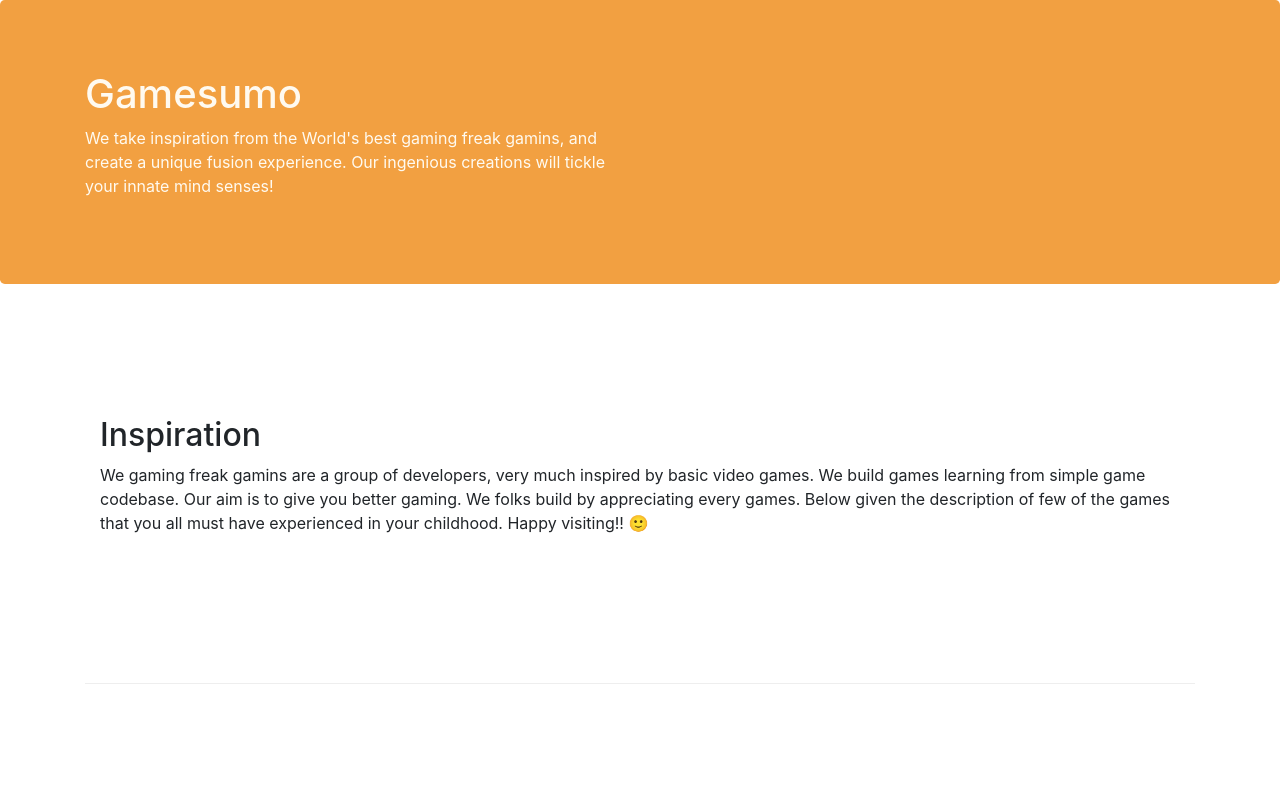
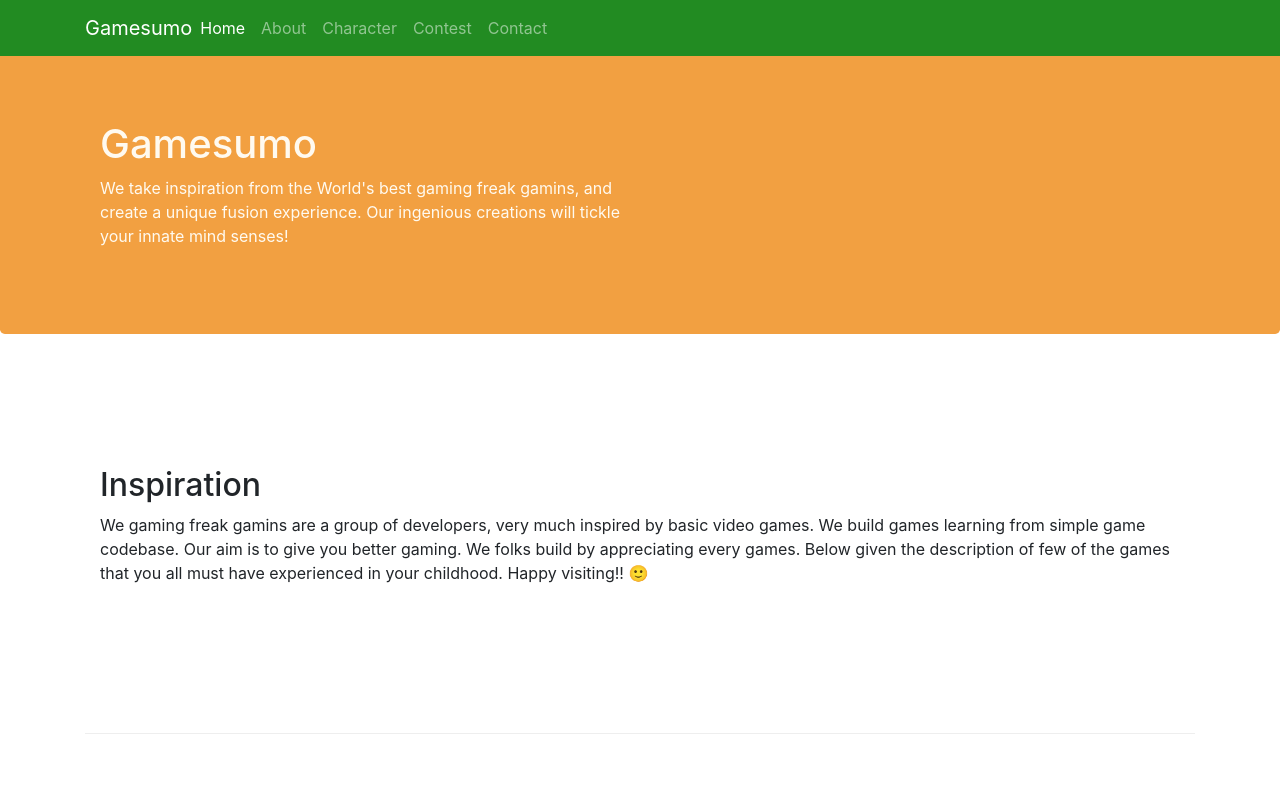
Before and after one commit to rohit10000/gamesumo, a website: page index.html in a window 1280 px wide. Shown: the top 800 px of the page. Drawn offline with nearby package versions, Linux system fonts and the light colour scheme.

Commit message:
Navbar and breadcrumbs added

```diff
--- a/css/styles.css
+++ b/css/styles.css
@@ -26,3 +26,11 @@
     margin:0px;
     color:#0f0f0f;
 }
+
+body{
+    padding: 50px 0px 0px 0px;
+    z-index: 0;
+}
+.navbar-dark{
+    background-color: forestgreen;
+}
--- a/index.html
+++ b/index.html
@@ -14,9 +14,28 @@
 </head>
 <body>
 
-<header class="jumbotron row-header">
+<nav class="navbar navbar-dark navbar-expand-sm fixed-top">
     <div class="container">
-        <div class="row">
+        <button class="navbar-toggler" type="button" data-toggle="collapse" data-target="#Navbar">
+            <span class="navbar-toggler-icon"></span>
+        </button>
+        <a class="navbar-brand mr-auto" href="#">Gamesumo</a>
+        <div class="collapse navbar-collapse" id="Navbar">
+            <ul class="navbar-nav mr-auto">
+                <li class="nav-item active"><a class="nav-link" href="#">Home</a></li>
+                <li class="nav-item"><a class="nav-link" href="./aboutus.html">About</a></li>
+                <li class="nav-item"><a class="nav-link" href="#">Character</a></li>
+                <li class="nav-item"><a class="nav-link" href="#">Contest</a></li>
+                <li class="nav-item"><a class="nav-link" href="#">Contact</a></li>
+            </ul>
+        </div>
+
+    </div>
+</nav>
+
+<header class="jumbotron">
+    <div class="container">
+        <div class="row row-header">
             <div class="col-12 col-sm-6">
                 <h1>Gamesumo</h1>
                 <p>We take inspiration from the World's best gaming freak gamins, and create a
@@ -75,8 +94,9 @@
                 <h5>Links</h5>
                 <ul class="list-unstyled">
                     <li><a href="#">Home</a></li>
-                    <li><a href="#">About</a></li>
-                    <li><a href="#">Menu</a></li>
+                    <li><a href="./aboutus.html">About</a></li>
+                    <li><a href="#">Character</a></li>
+                    <li><a href="#">Contest</a></li>
                     <li><a href="#">Contact</a></li>
                 </ul>
             </div>
```
Also changed, not shown: aboutus.html (+25 -2 lines).
